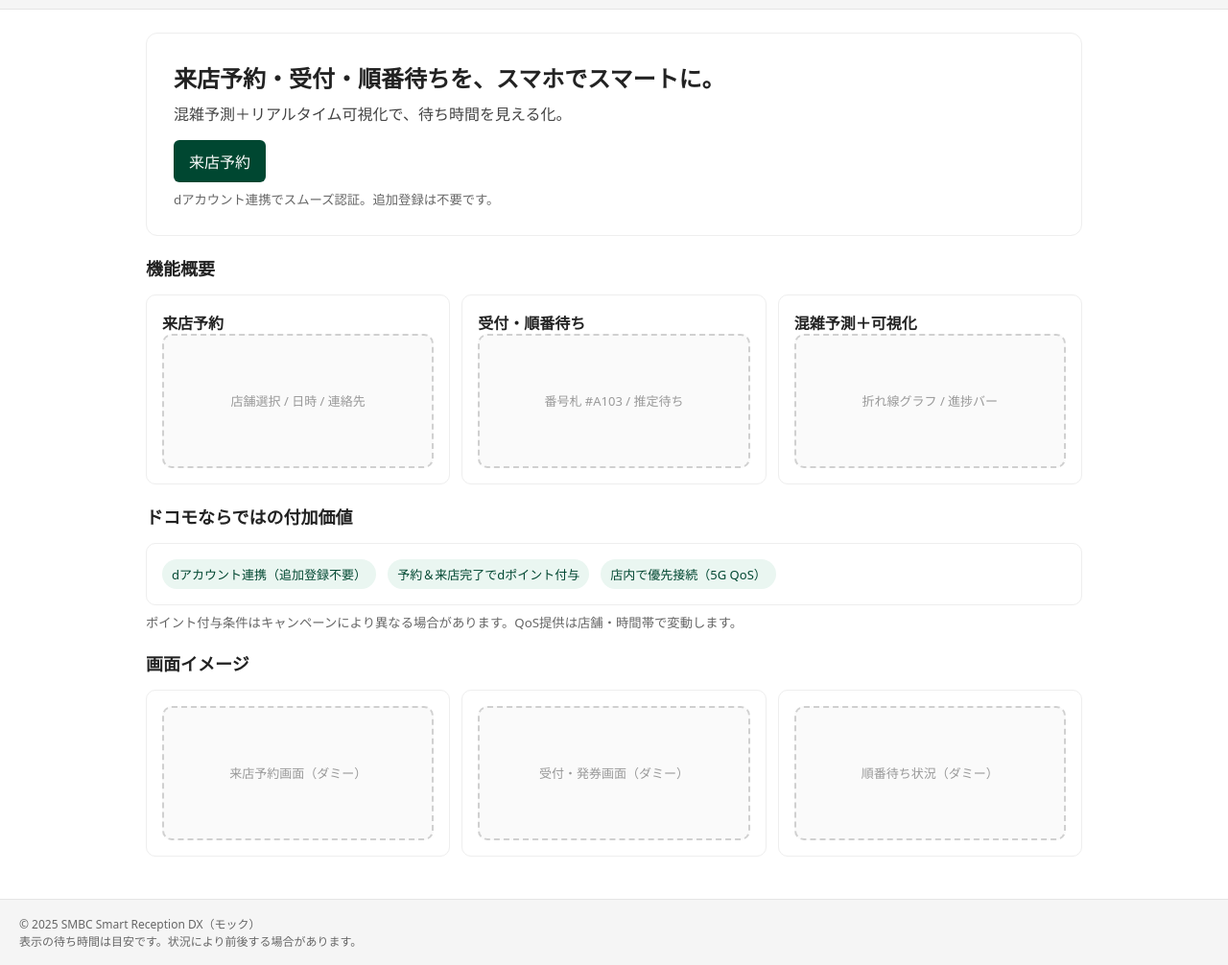
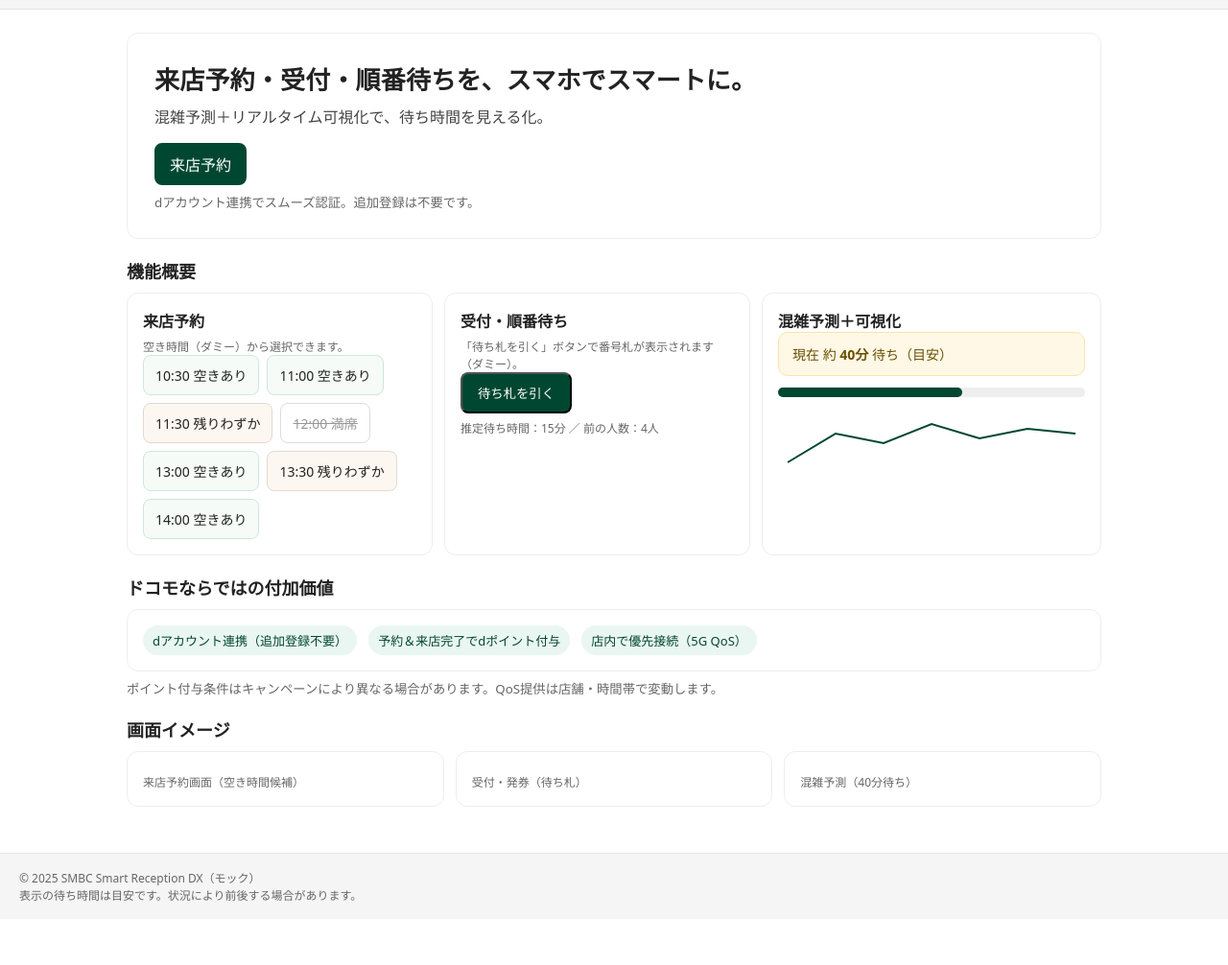
Before and after one commit to keiichimando/20251208SMBCUXdemo, a plain HTML site: page index.html in a window 1280 px wide. Shown: the part 55-1061 px from the top of the page at 96% size. After the commit the page ends 1013 px from the top, so only its background shows below. Drawn offline with Linux system fonts and the light colour scheme.

Commit message:
Add files via upload

```diff
--- a/index.html
+++ b/index.html
@@ -3,27 +3,45 @@
 <head>
   <meta charset="utf-8" />
   <meta name="viewport" content="width=device-width, initial-scale=1" />
-  <title>SMBC スマート受付DX（モック）</title>
+  <title>SMBC スマート受付DX｜ドコモExclusive（モック）</title>
   <style>
-    :root { --green:#004731; --gray:#f5f5f5; --text:#222; }
-    * { box-sizing: border-box; }
+    :root { --green:#004731; --gray:#f5f5f5; --text:#222; --accent:#eaf6f1; }
+    * { box-sizing:border-box; }
     body { margin:0; font-family: system-ui, -apple-system, "Segoe UI", Roboto, "Noto Sans JP", sans-serif; color:var(--text); background:#fff; }
     header, footer { background:var(--gray); }
     header { padding:12px 20px; display:flex; align-items:center; justify-content:space-between; border-bottom:1px solid #e5e5e5; }
     .brand { color:var(--green); font-weight:700; }
     nav a { margin-left:16px; color:#555; text-decoration:none; font-size:14px; }
-    .btn { display:inline-block; padding:10px 16px; border-radius:6px; text-decoration:none; }
+    .btn { display:inline-block; padding:10px 16px; border-radius:8px; text-decoration:none; cursor:pointer; }
     .btn-primary { background:var(--green); color:#fff; }
-    .container { max-width:1024px; margin:0 auto; padding:24px; }
+    .btn-primary:hover { background:#003822; }
+    .container { max-width:1064px; margin:0 auto; padding:24px; }
     .hero { padding:28px; border:1px solid #eee; border-radius:12px; background:#fff; }
-    h1 { margin:0 0 8px; font-size:24px; }
+    h1 { margin:0 0 8px; font-size:26px; font-weight:700; letter-spacing:0.2px; }
     p.lead { margin:0 0 16px; color:#444; }
+    h2 { font-size:18px; margin:0 0 10px; }
     .grid3 { display:grid; grid-template-columns:1fr; gap:12px; }
     @media(min-width:800px){ .grid3 { grid-template-columns:repeat(3,1fr); } }
-    .card { border:1px solid #eee; border-radius:10px; padding:16px; background:#fff; }
-    .badge { display:inline-block; padding:6px 10px; border-radius:999px; background:#eaf6f1; color:var(--green); font-size:13px; margin-right:8px; }
-    .mock { height:140px; border:2px dashed #d0d0d0; border-radius:10px; background:#fafafa; display:flex; align-items:center; justify-content:center; color:#999; font-size:13px; }
-    footer { margin-top:20px; padding:16px 20px; font-size:12px; color:#666; border-top:1px solid #e5e5e5; }
+    .card { border:1px solid #eee; border-radius:12px; padding:16px; background:#fff; }
+    .badge { display:inline-block; padding:6px 10px; border-radius:999px; background:var(--accent); color:var(--green); font-size:13px; margin-right:8px; }
+    .inline-note { font-size:12px; color:#666; margin-top:6px; }
+    .slots { display:flex; flex-wrap:wrap; gap:8px; }
+    .slot { padding:10px 12px; border:1px solid #ddd; border-radius:8px; font-size:14px; background:#fff; }
+    .slot.ok { border-color:#cce7dc; background:#f6fbf8; }
+    .slot.low { border-color:#e7d7cc; background:#fdf7f1; }
+    .slot.full { border-color:#ddd; color:#999; text-decoration:line-through; }
+
+    .ticket-area { display:flex; align-items:center; gap:12px; }
+    .ticket { display:none; border:2px dashed #bbb; border-radius:12px; padding:16px 20px; background:#fff; font-weight:700; font-size:22px; color:#333; }
+    .ticket .meta { font-weight:400; font-size:14px; color:#555; margin-bottom:6px; }
+    .ticket.show { display:inline-block; animation: pop 280ms ease-out; }
+    @keyframes pop { from { transform:scale(0.96); opacity:0; } to { transform:scale(1); opacity:1; } }
+
+    .wait-banner { padding:12px 14px; border-radius:10px; background:#fff8e6; border:1px solid #ffe2a8; color:#6b4e00; font-size:14px; }
+    .bar { height:10px; background:#eee; border-radius:6px; }
+    .fill { width:60%; height:10px; background:var(--green); border-radius:6px; }
+
+    footer { margin-top:24px; padding:16px 20px; font-size:12px; color:#666; border-top:1px solid #e5e5e5; }
     small.note { color:#666; display:block; margin-top:8px; }
   </style>
 </head>
@@ -39,36 +57,61 @@
   </header>
 
   <main class="container">
-    <!-- ヒーロー -->
     <section class="hero" aria-labelledby="hero-title">
       <h1 id="hero-title">来店予約・受付・順番待ちを、スマホでスマートに。</h1>
       <p class="lead">混雑予測＋リアルタイム可視化で、待ち時間を見える化。</p>
-      <a class="btn btn-primary" aria-label="来店予約ボタン">来店予約</a>
+      <a class="btn btn-primary" aria-label="来店予約ボタン" href="#reservation">来店予約</a>
       <small class="note">dアカウント連携でスムーズ認証。追加登録は不要です。</small>
     </section>
 
-    <!-- 機能概要 -->
     <section id="features" aria-labelledby="features-title" style="margin-top:20px;">
-      <h2 id="features-title" style="font-size:18px;">機能概要</h2>
+      <h2 id="features-title">機能概要</h2>
       <div class="grid3">
-        <div class="card">
+        <!-- 来店予約 -->
+        <div class="card" id="reservation">
           <strong>来店予約</strong>
-          <div class="mock" aria-label="予約UIのダミー枠">店舗選択 / 日時 / 連絡先</div>
+          <div class="inline-note">空き時間（ダミー）から選択できます。</div>
+          <div class="slots" aria-label="空き時間の候補">
+            <div class="slot ok">10:30 空きあり</div>
+            <div class="slot ok">11:00 空きあり</div>
+            <div class="slot low">11:30 残りわずか</div>
+            <div class="slot full" aria-disabled="true">12:00 満席</div>
+            <div class="slot ok">13:00 空きあり</div>
+            <div class="slot low">13:30 残りわずか</div>
+            <div class="slot ok">14:00 空きあり</div>
+          </div>
         </div>
+
+        <!-- 受付・順番待ち（待ち札） -->
         <div class="card">
           <strong>受付・順番待ち</strong>
-          <div class="mock" aria-label="受付UIのダミー枠">番号札 #A103 / 推定待ち</div>
+          <div class="inline-note">「待ち札を引く」ボタンで番号札が表示されます（ダミー）。</div>
+          <div class="ticket-area">
+            <button class="btn btn-primary" id="drawBtn" aria-label="待ち札を引く">待ち札を引く</button>
+            <div class="ticket" id="ticket" aria-label="番号札">
+              <div class="meta">店舗：<span id="storeName">本店</span> ／ 受付時間：<span id="ticketTime">--:--</span></div>
+              番号札：<span id="ticketNo">#A103</span>
+            </div>
+          </div>
+          <div class="inline-note">推定待ち時間：15分 ／ 前の人数：4人</div>
         </div>
+
+        <!-- 混雑予測＋可視化 -->
         <div class="card">
           <strong>混雑予測＋可視化</strong>
-          <div class="mock" aria-label="可視化UIのダミー枠">折れ線グラフ / 進捗バー</div>
+          <div class="wait-banner" role="status">現在 約 <strong>40分</strong> 待ち（目安）</div>
+          <div style="height:12px"></div>
+          <div class="bar" aria-label="あなたの順番までの進捗"><div class="fill" title="あなたの順番まであと2人"></div></div>
+          <div style="height:8px"></div>
+          <svg width="320" height="80" aria-label="混雑予測のダミー折れ線">
+            <polyline points="10,60 60,30 110,40 160,20 210,35 260,25 310,30" fill="none" stroke="var(--green)" stroke-width="2"/>
+          </svg>
         </div>
       </div>
     </section>
 
-    <!-- ドコモExclusive -->
     <section id="exclusive" aria-labelledby="exclusive-title" style="margin-top:20px;">
-      <h2 id="exclusive-title" style="font-size:18px;">ドコモならではの付加価値</h2>
+      <h2 id="exclusive-title">ドコモならではの付加価値</h2>
       <div class="card">
         <span class="badge" aria-label="dアカウント連携">dアカウント連携（追加登録不要）</span>
         <span class="badge" aria-label="dポイント連動">予約＆来店完了でdポイント付与</span>
@@ -77,19 +120,12 @@
       <small class="note">ポイント付与条件はキャンペーンにより異なる場合があります。QoS提供は店舗・時間帯で変動します。</small>
     </section>
 
-    <!-- 簡易ギャラリー（画面イメージ） -->
     <section id="gallery" aria-labelledby="gallery-title" style="margin-top:20px;">
-      <h2 id="gallery-title" style="font-size:18px;">画面イメージ</h2>
+      <h2 id="gallery-title">画面イメージ</h2>
       <div class="grid3">
-        <div class="card">
-          <div class="mock">来店予約画面（ダミー）</div>
-        </div>
-        <div class="card">
-          <div class="mock">受付・発券画面（ダミー）</div>
-        </div>
-        <div class="card">
-          <div class="mock">順番待ち状況（ダミー）</div>
-        </div>
+        <div class="card"><div class="inline-note">来店予約画面（空き時間候補）</div></div>
+        <div class="card"><div class="inline-note">受付・発券（待ち札）</div></div>
+        <div class="card"><div class="inline-note">混雑予測（40分待ち）</div></div>
       </div>
     </section>
   </main>
@@ -98,5 +134,20 @@
     <div>© 2025 SMBC Smart Reception DX（モック）</div>
     <div>表示の待ち時間は目安です。状況により前後する場合があります。</div>
   </footer>
+
+  <script>
+    // 待ち札を引く（店舗名＆受付時間を表示）
+    document.getElementById('drawBtn').addEventListener('click', function(){
+      const ticket = document.getElementById('ticket');
+      const num = '#A' + (100 + Math.floor(Math.random()*40));
+      document.getElementById('ticketNo').textContent = num;
+      document.getElementById('storeName').textContent = '本店';
+      const now = new Date();
+      const hh = String(now.getHours()).padStart(2, '0');
+      const mm = String(now.getMinutes()).padStart(2, '0');
+      document.getElementById('ticketTime').textContent = `${hh}:${mm}`;
+      ticket.classList.add('show');
+    });
+  </script>
 </body>
 </html>
```
